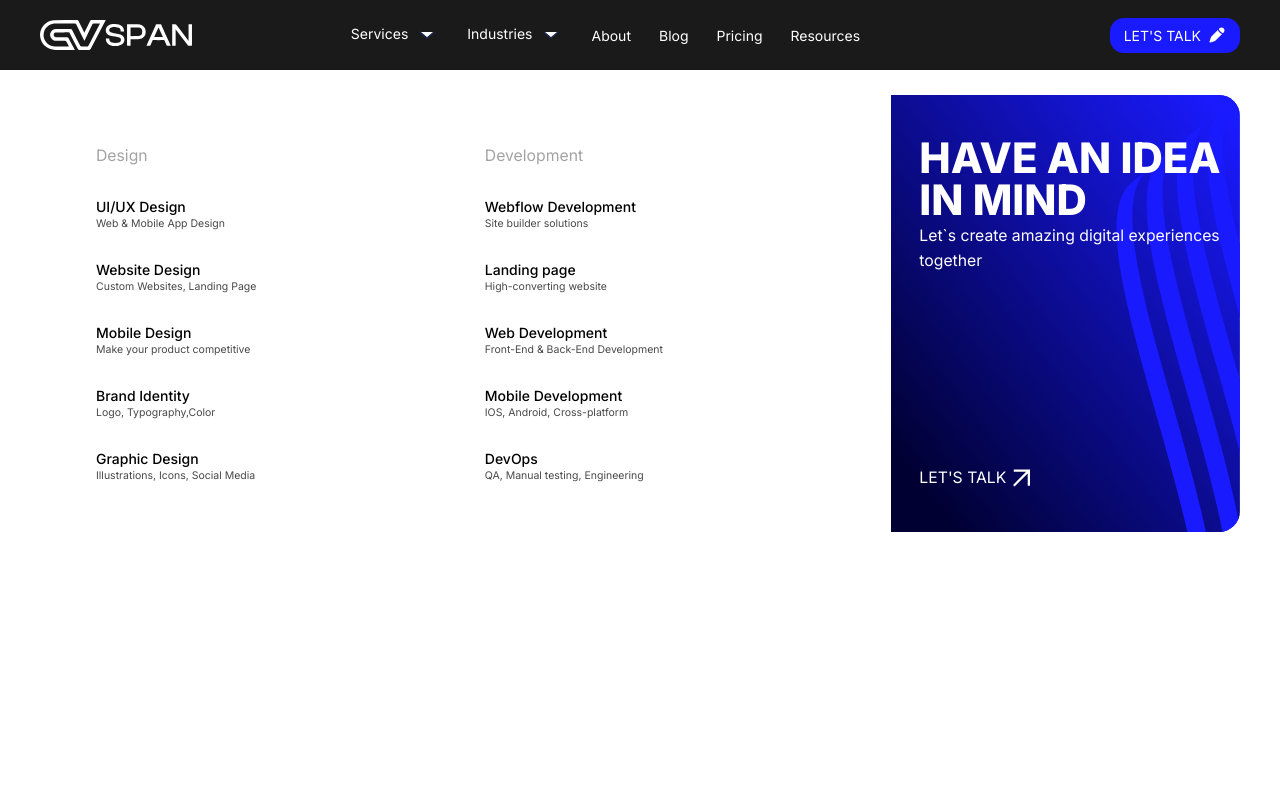
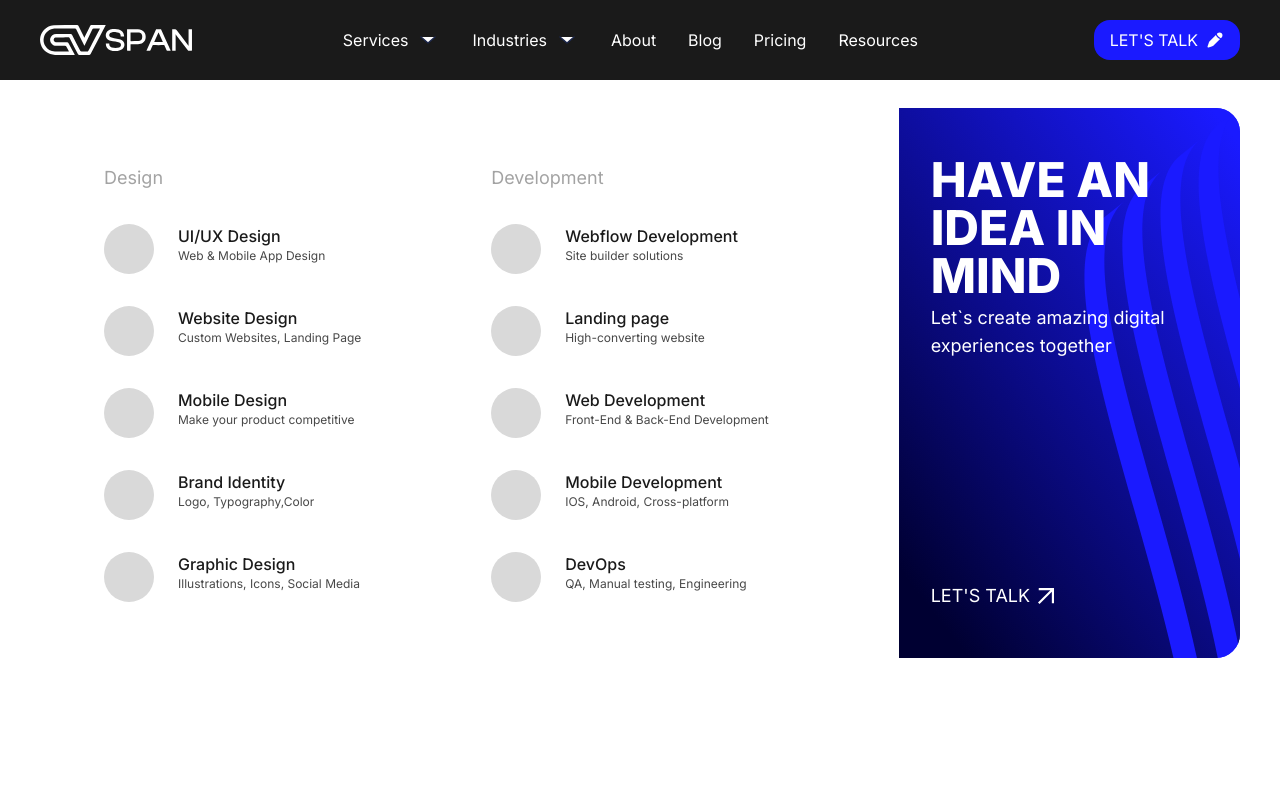
Before and after one commit to cvspan/cvspan-web, a Next.js app: page / in a window 1280 px wide. Both pictures are taken after a click on the button "Services". Shown: the top 800 px of the page. Built offline with nearby package versions, Linux system fonts and the light colour scheme.

Commit message:
Add gray rounded circle to dropdown

```diff
--- a/src/app/globals.css
+++ b/src/app/globals.css
@@ -108,5 +108,5 @@ body {
 }
 
 html {
-    font-size: 14px;
+    /* font-size: 14px; */
 }
--- a/src/components/molecules/layout/navbar/components/index.tsx
+++ b/src/components/molecules/layout/navbar/components/index.tsx
@@ -79,9 +79,10 @@ export const NavMenu = ({
                                                             <h2 className="text-lg text-slate-1100">{navList.title}</h2>
                                                             <ul className="mt-8 grid gap-y-8">
                                                                 {navList.list.map((list: SubNavbarList) => (
-                                                                    <li className="" key={list.id}>
+                                                                    <li key={list.id} className="flex gap-x-6">
+                                                                        <div className="h-[50px] w-[50px] rounded-full bg-[#d9d9d9]" />
                                                                         <span>
-                                                                            <div className="text-slate=1000 text-base font-medium">
+                                                                            <div className="text-base font-medium text-slate-1000">
                                                                                 {list.title}
                                                                             </div>
                                                                             <div className="text-xs text-slate-1050">
```
